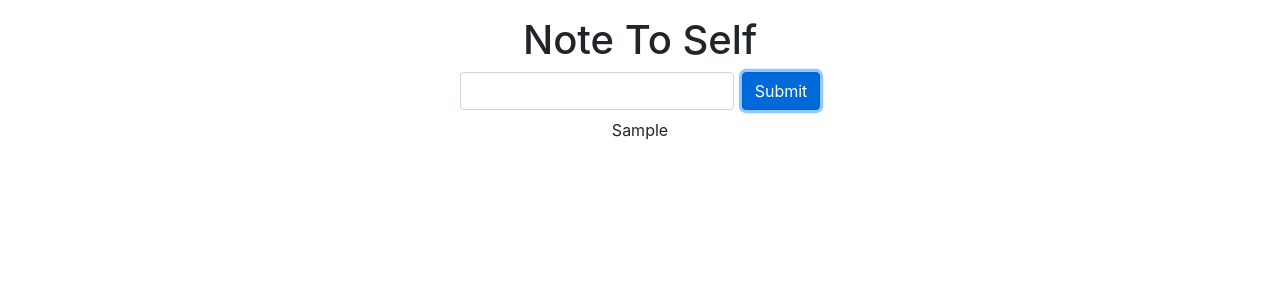
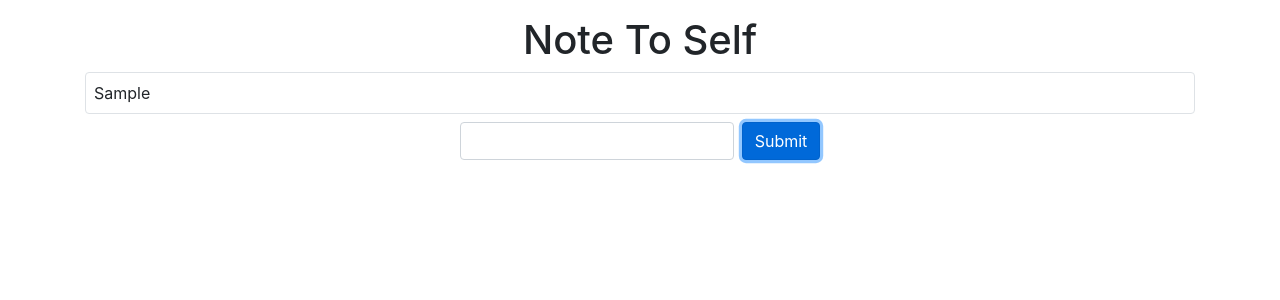
Before and after one commit to maysam-82/note-to-self-testing, a React (Create React App) app: page / in a window 1280 px wide. Both pictures are taken after typing "Sample" into the empty fields and a click on the button "Submit". Shown: the top 300 px of the page. Built offline with nearby package versions, Linux system fonts and the light colour scheme.

Commit message:
changed style changed handleSubmit

```diff
--- a/src/components/App/App.tsx
+++ b/src/components/App/App.tsx
@@ -12,7 +12,8 @@ const App: React.SFC = () => {
 		setNote(note);
 	};
 
-	const handleSubmit = () => {
+	const handleSubmit = (event: React.FormEvent<HTMLFormElement>) => {
+		event.preventDefault();
 		setNotes([...notes, note]);
 		setNote('');
 	};
@@ -20,23 +21,29 @@ const App: React.SFC = () => {
 	return (
 		<div className="container">
 			<h1 className="mt-3 mb-2 text-center">Note To Self</h1>
-			<div className="mb-2">
-				<Form inline className="d-flex justify-content-center">
+			<div className="text-center">
+				{notes.map((note, index) => (
+					<Note note={note} id={index} />
+				))}
+			</div>
+			<div className="p-2">
+				<Form
+					inline
+					className="d-flex justify-content-center"
+					onSubmit={(event: React.FormEvent<HTMLFormElement>) =>
+						handleSubmit(event)
+					}
+				>
 					<FormControl
 						onChange={(event: React.ChangeEvent<HTMLInputElement>) =>
 							handleOnChange(event)
 						}
 						value={note}
 					/>
-					<Button className="ml-2" onClick={handleSubmit}>
+					<Button className="ml-2" type="submit">
 						Submit
 					</Button>
 				</Form>
-			</div>
-			<div className="text-center">
-				{notes.map((note, index) => (
-					<Note note={note} id={index} />
-				))}
 			</div>
 		</div>
 	);
--- a/src/components/Note/Note.tsx
+++ b/src/components/Note/Note.tsx
@@ -6,7 +6,7 @@ interface INote {
 }
 
 const Note: React.SFC<INote> = ({ note, id }) => {
-	return <div className="mt-1">{note}</div>;
+	return <div className="mt-1 border rounded p-2 text-left">{note}</div>;
 };
 
 export default Note;
```
